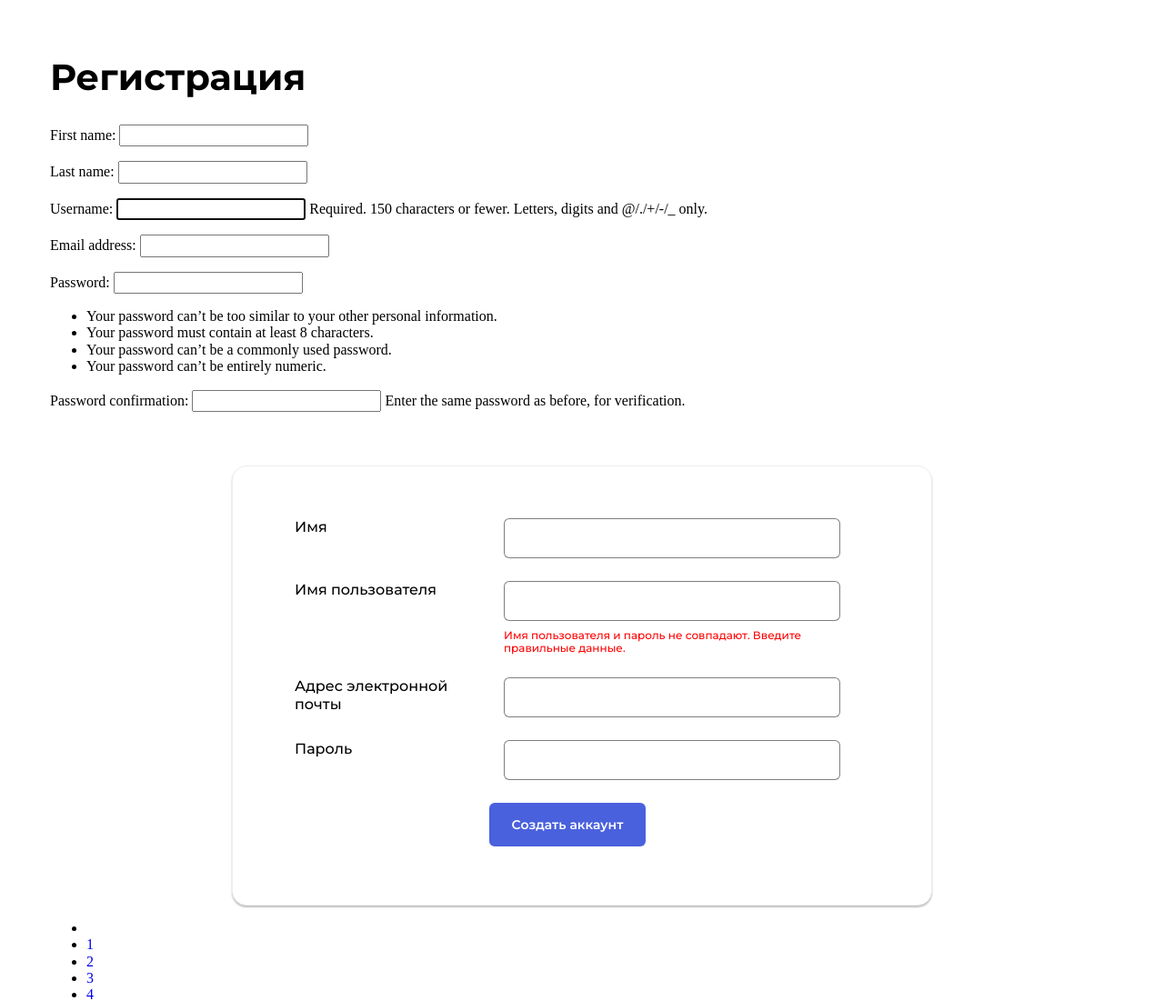
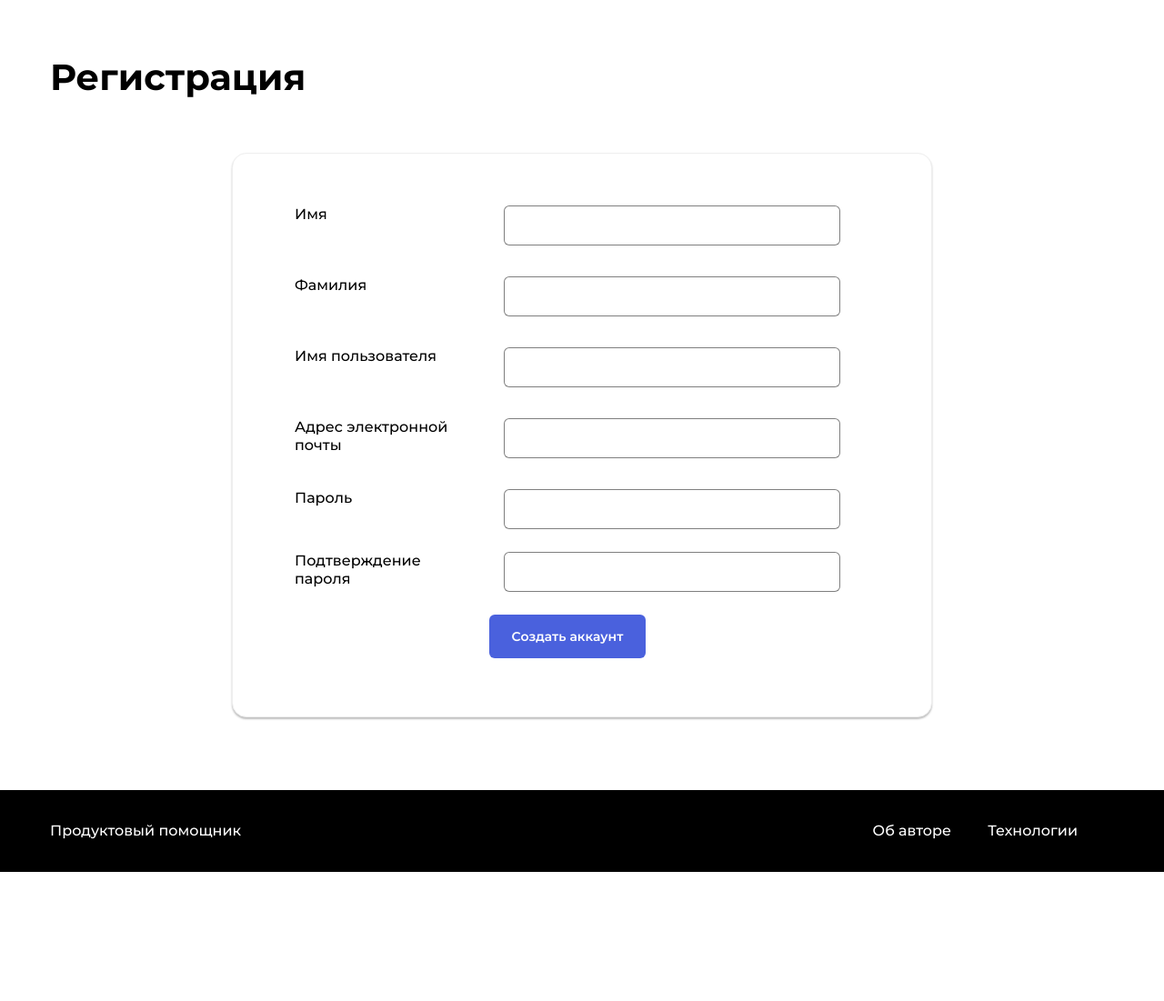
Before and after one commit to AlexeyPeresypkin/foodgram, a Django app: page /auth/signup/ in a window 1280 px wide. Shown: the part 90-1191 px from the top of the page at 91% size. After the commit the page ends 1049 px from the top, so only its background shows below. Run offline with Django 4.2, Linux system fonts and the light colour scheme.

Commit message:
create form for login, edit login.html Create registration dir

```diff
--- a/foodgram/settings.py
+++ b/foodgram/settings.py
@@ -123,3 +123,7 @@ MEDIA_ROOT = os.path.join(BASE_DIR, 'media')
 
 DEFAULT_AUTO_FIELD = 'django.db.models.BigAutoField'
 THUMBNAIL_DEBUG = True
+
+LOGIN_URL = "/auth/login/"
+LOGIN_REDIRECT_URL = "index"
+# LOGOUT_REDIRECT_URL = "index"
--- a/recipes/templates/base.html
+++ b/recipes/templates/base.html
@@ -18,7 +18,6 @@
 <main class="main container">
     {% block header %}Добавь заголовок{% endblock %}
     {% block content %}{% endblock %}
-{% include 'includes/paginator.html' %}
 </main>
 
 {% include 'includes/footer.html' %}
--- a/recipes/templates/index.html
+++ b/recipes/templates/index.html
@@ -17,7 +17,9 @@
             {% include 'includes/recipe_card.html' with recipes=recipes %}
         {% endfor %}
     </div>
+    {% include 'includes/paginator.html' %}
 {% endblock %}
+
 
 {% block script %}
     <script src="../static/js/components/Purchases.js"></script>
--- a/users/templates/reg.html
+++ b/users/templates/reg.html
@@ -12,21 +12,28 @@
 {% endblock %}
 
 {% block content %}
-    {{ form.as_p }}
     <div class="form-container">
-        <form class="form">
+        <form class="form" method="post" action="{% url 'signup' %}">
+            {% csrf_token %}
             <div class="form__group">
                 <label for="id_first_name" class="form__label">Имя</label>
                 <div class="form__field-group">
                     <input type="text" name="first_name" id="id_first_name" class="form__input">
-                    <span class="form__error"></span>
+                    <span class="form__error"> {{ form.first_name.errors }}</span>
+                </div>
+            </div>
+            <div class="form__group">
+                <label for="id_last_name" class="form__label">Фамилия</label>
+                <div class="form__field-group">
+                    <input type="text" name="first_name" id="id_first_name" class="form__input">
+                    <span class="form__error"> {{ form.last_name.errors }}</span>
                 </div>
             </div>
             <div class="form__group">
                 <label for="id_username" class="form__label">Имя пользователя</label>
                 <div class="form__field-group">
                     <input type="text" name="username" id="id_username" class="form__input">
-                    <span class="form__error">Имя пользователя и пароль не совпадают. Введите правильные данные.
+                    <span class="form__error">{{ form.username.errors }}
                     </span>
                 </div>
             </div>
@@ -34,14 +41,21 @@
                 <label for="id_email" class="form__label">Адрес электронной почты</label>
                 <div class="form__field-group">
                     <input type="email" name="email" id="id_email" class="form__input">
-                    <span class="form__error"></span>
+                    <span class="form__error"> {{ form.email.errors }} </span>
                 </div>
             </div>
             <div class="form__group">
-                <label for="id_password" class="form__label">Пароль</label>
+                <label for="id_password1" class="form__label">Пароль</label>
                 <div class="form__field-group">
-                    <input type="password" name="password" id="id_password" class="form__input">
-                    <span class="form__error"></span>
+                    <input type="password" name="password1" id="id_password1" class="form__input">
+                    <span class="form__error">{{ form.password1.errors }}</span>
+                </div>
+            </div>
+            <div class="form__group">
+                <label for="id_password2" class="form__label">Подтверждение пароля</label>
+                <div class="form__field-group">
+                    <input type="password" name="password2" id="id_password2" class="form__input">
+                    <span class="form__error">{{ form.password2.errors }}</span>
                 </div>
             </div>
             <div class="form__footer">
```
Also changed, not shown: users/templates/registration/logged_out.html (added, +12 -0 lines), users/templates/registration/login.html (added, +38 -0 lines), users/templates/registration/password_change_done.html (added), users/templates/registration/password_change_form.html (added), users/templates/registration/password_reset_confirm.html (added), users/templates/registration/password_reset_done.html (added), users/templates/registration/password_reset_form.html (added).
